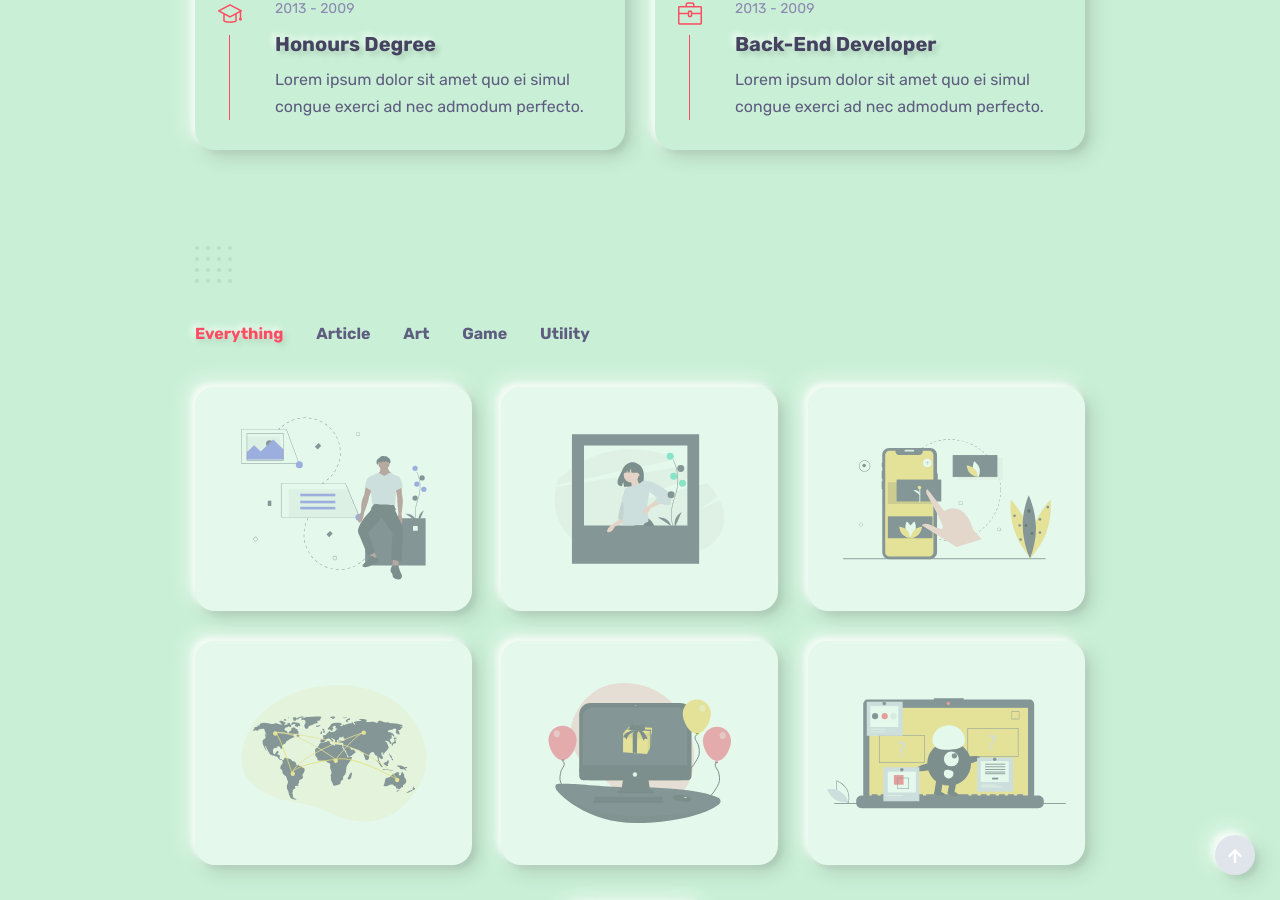
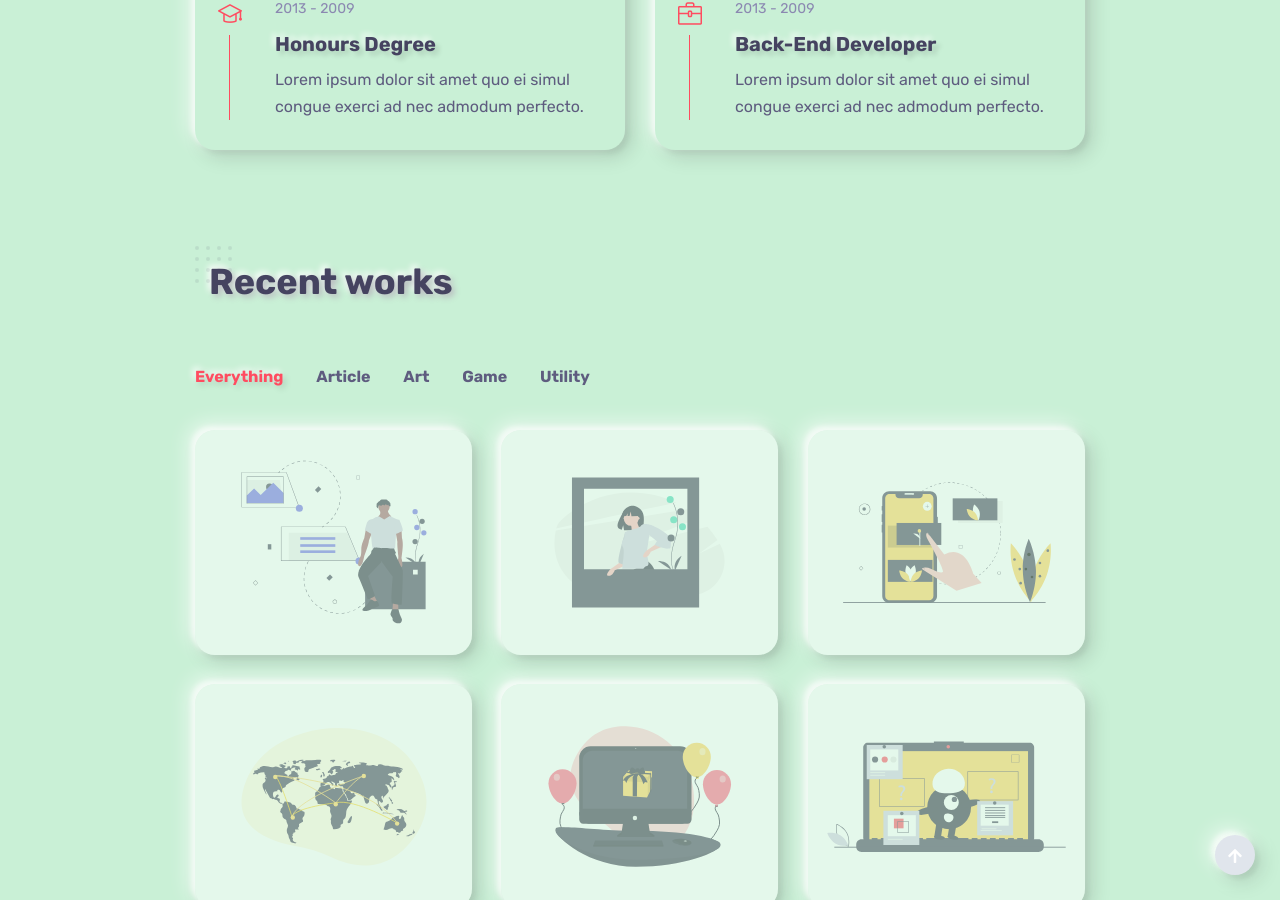
Before and after one commit to primepatel/primepatel.github.io, a Jekyll site: the page built from index.markdown, in a window 1280 px wide and 900 px high, scrolled down 2732 px. Built offline with Jekyll 4.4.1, drawn with Linux system fonts in a browser that asks for light colours.

Commit message:
name to title

```diff
--- a/_includes/section4.html
+++ b/_includes/section4.html
@@ -1,7 +1,7 @@
 <section id="works">
     <div class="container">
         <!-- section title -->
-        <h2 class="section-title wow fadeInUp">{{site.data.main.section4.name}}</h2>
+        <h2 class="section-title wow fadeInUp">{{site.data.main.section4.title}}</h2>
         <div class="spacer" data-height="60"></div>
         <!-- portfolio filter (desktop) -->
         <ul class="portfolio-filter list-inline wow fadeInUp">
```
